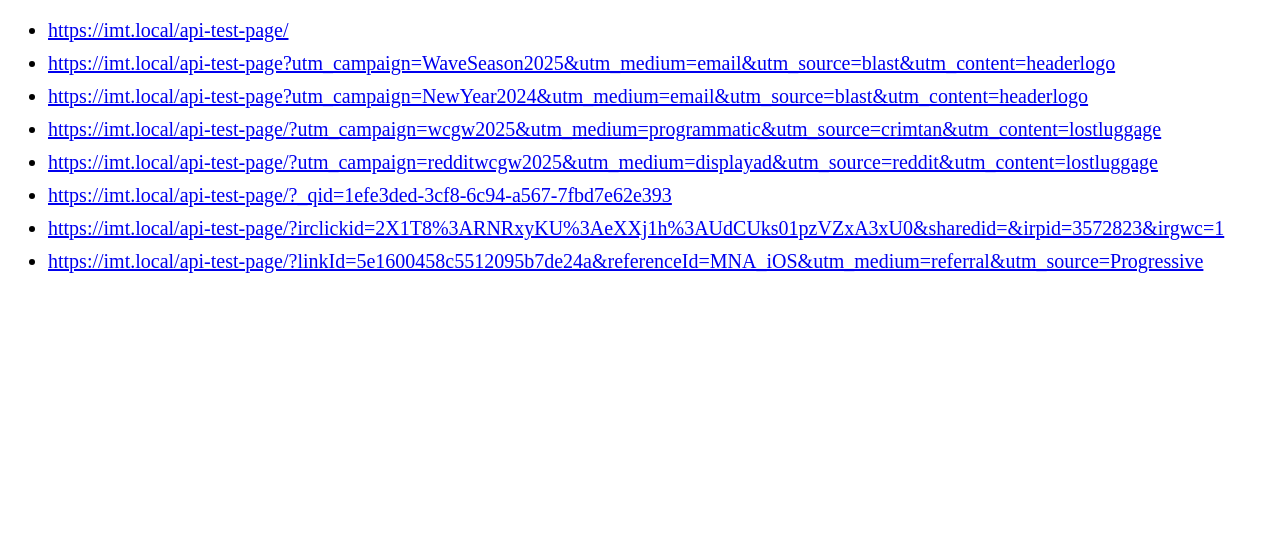
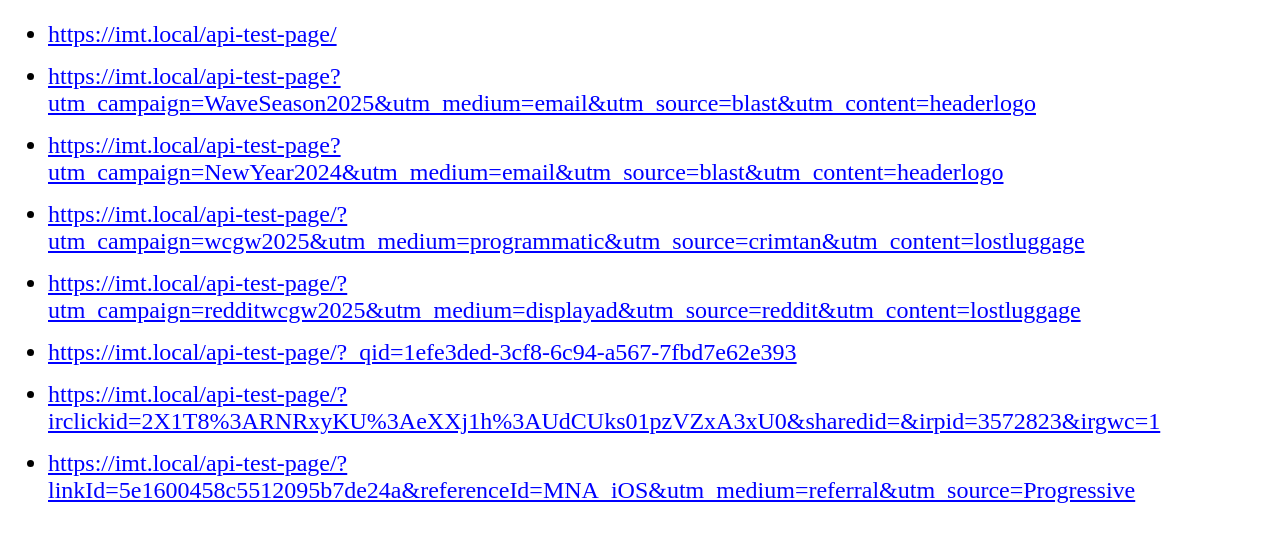
Before and after one commit to scott-primacy/scott-primacy.github.io, a plain HTML site: page index.html in a window 1280 px wide. Shown: the part 61-602 px from the top of the page. Drawn offline with Linux system fonts and the light colour scheme.

```diff
--- a/index.html
+++ b/index.html
@@ -7,8 +7,11 @@
     <style>
     ul {
         display: grid;
-        gap: 10px;
-        font-size: 20px;
+        gap: 15px;
+        font-size: 24px;
+    }
+    a {
+      color: blue;
     }
     </style>
 </head>
```
